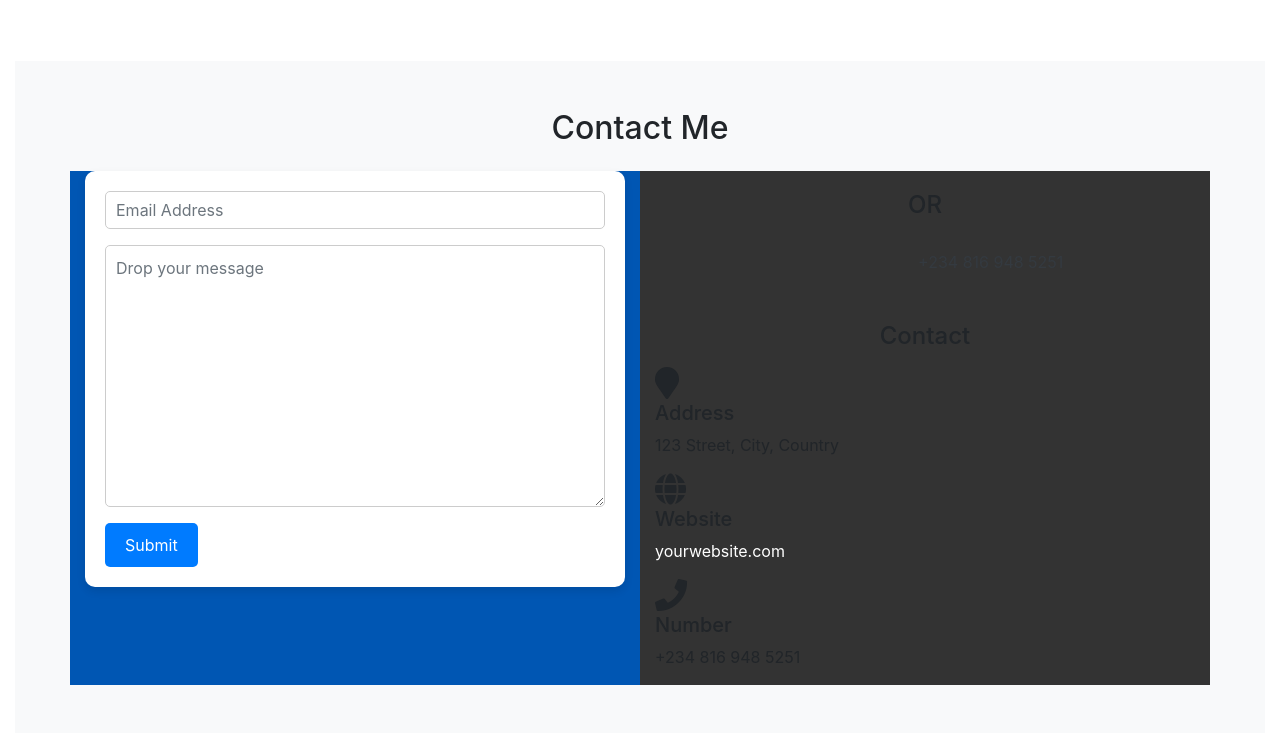
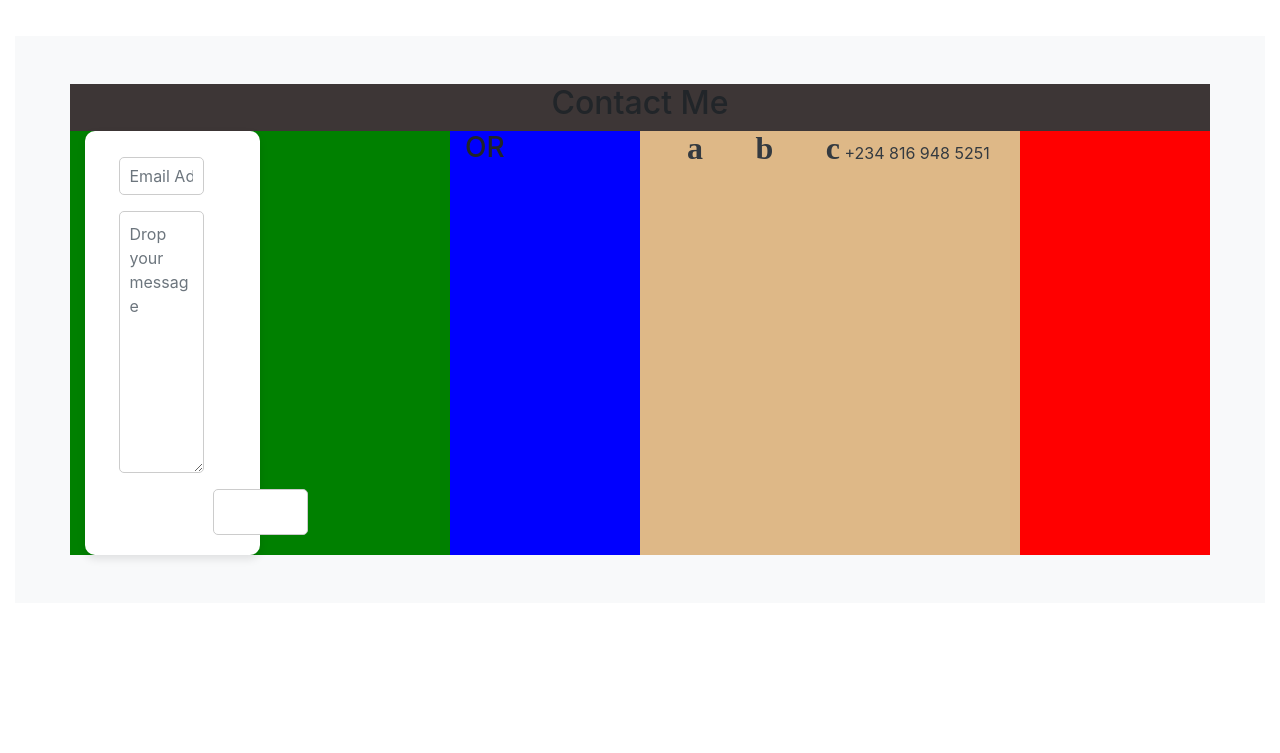
Before and after one commit to CODEPAGEHERE/graphitie, a plain HTML site: page index.html in a window 1280 px wide. Shown: the part 567-1320 px from the top of the page. Drawn offline with nearby package versions, Linux system fonts and the light colour scheme.

Commit message:
working contact

```diff
--- a/design.css
+++ b/design.css
@@ -8,6 +8,10 @@ body, html {
 .section {
     padding: 60px 0;
 }
+
+
+
+
 
 
 /* FOOTER STYLE */
@@ -79,6 +83,69 @@ footer a:hover {
 
 
 
+
+
+
+
+/* CONTACT STYLE */
+#contact  form {
+    padding: 20px;
+    background-color: #ffffff;
+    border-radius: 10px;
+    width: 50%;
+    box-shadow: 0 4px 8px rgba(0, 0, 0, 0.1);
+}
+
+#contact .form-control {
+    border-radius: 5px;
+    border: 1px solid #cccccc;
+    padding: 10px;
+    font-size: 1em;
+}
+
+#contact .form-control:focus {
+    border-color: #007bff;
+    box-shadow: 0 0 5px rgba(0, 123, 255, 0.5);
+}
+
+#contact .btn-primary {
+    background-color: #ffffff;
+    border: 1px solid #cccccc;
+    padding: 10px 20px;
+    font-size: 1em;
+    border-radius: 5px;
+    transition: background-color 0.3s ease;
+}
+
+#contact .btn-primary:hover {
+    background-color: #0465ce; /* Change the background color on hover */
+}
+.form-group{
+    margin-left: 10%;
+}
+
+#contact .form-control#email,#message{
+    width: 70%;
+    margin-top: 5%;
+}
+#contact #formsubmit{
+    margin-left: 80%;
+}
+
+#contact .text-center h4 {
+    margin-top: 20px;
+    margin-bottom: 20px;
+}
+
+#contact .text-center .d-inline-block a {
+    margin-right: 10px;
+
+
+
+
+
+
+
 /* The header style */
 header {
     background-color: rgb(8, 8, 54);
@@ -141,102 +208,4 @@ nav .navbar-nav .nav-link {
 
 
 
-/*CONTACT STYLE*/
-#contact .col-md-6 form {
-    padding: 20px;
-    background-color: #ffffff;
-    border-radius: 10px;
-    box-shadow: 0 4px 8px rgba(0, 0, 0, 0.1);
 }
-
-/* Styling for the form elements */
-#contact .form-group label {
-    font-weight: bold;
-    color: #333333;
-}
-
-#contact .form-control {
-    border-radius: 5px; /* Round the corners of input fields */
-    border: 1px solid #cccccc; /* Set a light border color */
-    padding: 10px; /* Add padding inside the input fields */
-    font-size: 1em; /* Set the font size */
-}
-
-#contact .form-control:focus {
-    border-color: #007bff; /* Change border color on focus */
-    box-shadow: 0 0 5px rgba(0, 123, 255, 0.5); /* Add a blue glow on focus */
-}
-
-#contact .btn-primary {
-    background-color: #007bff; /* Set the button background color */
-    border: none; /* Remove the border */
-    padding: 10px 20px; /* Add padding inside the button */
-    font-size: 1em; /* Set the font size */
-    border-radius: 5px; /* Round the corners */
-    transition: background-color 0.3s ease; /* Add a transition effect */
-}
-
-#contact .btn-primary:hover {
-    background-color: #0056b3; /* Change the background color on hover */
-}
-
-/* Styling for the contact information and icons */
-#contact .text-center h4 {
-    margin-top: 20px;
-    margin-bottom: 20px;
-}
-
-#contact .text-center .d-inline-block a {
-    margin-right: 10px;
-    color: #333333;
-    transition: color 0.3s ease;
-}
-
-#contact .text-center .d-inline-block a:hover {
-    color: #007bff;
-}
-
-#contact .d-flex.align-items-center i {
-    color: #007bff; /* Icon color */
-}
-
-#contact .d-flex.align-items-center h5 {
-    margin: 0 0 5px 0; /* Margin around the heading */
-    font-weight: bold; /* Make the heading bold */
-}
-
-#contact .d-flex.align-items-center p {
-    margin: 0; /* Remove margin from paragraph */
-}
-
-/* Media Queries for responsive design */
-@media (max-width: 767px) {
-    #contact .col-md-6 {
-        margin-bottom: 20px; /* Add margin at the bottom for spacing */
-    }
-
-    #contact .text-center .d-inline-block a {
-        margin-right: 5px; /* Reduce margin on smaller screens */
-    }
-
-    #contact .form-control {
-        font-size: 0.9em; /* Reduce font size for input fields */
-    }
-
-    #contact .btn-primary {
-        width: 100%; /* Make the button full width on small screens */
-        font-size: 0.9em; /* Reduce font size for the button */
-    }
-}
-
-#siza{
-    width: 50%;
-    background-color: #0056b3;
-    float: left;
-}
-
-#sizb{
-    width: 50%;
-    background-color: #333333;
-    float: left;
-}
--- a/index.html
+++ b/index.html
@@ -50,53 +50,29 @@
             </div>
         </section>
 
+
         <section id="contact" class="section p-5 bg-light">
-            <div class="container">
-                <h2 class="text-center mb-4">Contact Me</h2>
-                <div class="row">
-                    <div class="col-md-6" id="siza">
+            <div class="container" style="background-color: rgb(61, 54, 54);">
+                <h2 style="text-align: center;">Contact Me</h2>
+                <div class="row" style="background-color: red;">
+                    <div class="col-md-4" style="background-color: green;">
                         <form action="/myemail" method="post">
                             <div class="form-group">
                                 <input type="email" class="form-control" id="email" placeholder="Email Address">
                             </div>
                             <div class="form-group">
-                                <textarea class="form-control" id="message" rows="10" placeholder="Drop your message"></textarea>
+                                <textarea class="form-control" id="message" rows="10" columns = "10" placeholder="Drop your message"></textarea>
                             </div>
-                            <button type="submit" class="btn btn-primary">Submit</button>
+                            <button type="submit" class="btn btn-primary" id="formsubmit">Submit</button>
                         </form>
                     </div>
-                    <div class="col-md-6" id="sizb">
-                        <div class="text-center mb-4">
-                            <h4>OR</h4>
-                            <div class="d-inline-block mb-4">
-                                <a href="#" class="text-dark mr-3"><i class="fa fa-instagram fa-2x" aria-hidden="true"></i></a>
-                                <a href="#" class="text-dark mr-3"><i class="fa fa-facebook fa-2x" aria-hidden="true"></i></a>
-                                <a href="#" class="text-dark"><i class="fa fa-whatsapp fa-2x" aria-hidden="true"></i> +234 816 948 5251</a>
-                            </div>
+                    <div class="col-md-2" style="background-color: blue;"><h3> OR </h3></div>
+                    <div class="col-md-4" style="background-color: burlywood;">
+                        <div id="social">
+                                <a href="#" class="text-dark mr-3"><i class="fa fa-instagram fa-2x" aria-hidden="true">a</i></a>
+                                <a href="#" class="text-dark mr-3"><i class="fa fa-facebook fa-2x" aria-hidden="true">b</i></a>
+                                <a href="#" class="text-dark"><i class="fa fa-whatsapp fa-2x" aria-hidden="true">c</i> +234 816 948 5251</a>
                         </div>
-                        <h4 class="text-center mb-3">Contact</h4>
-                        <div id="address-section">
-                            <div class="contact-item mb-3">
-                                <i class="fa fa-map-marker fa-2x mr-3" aria-hidden="true"></i>
-                                <div>
-                                    <h5>Address</h5>
-                                    <p>123 Street, City, Country</p>
-                                </div>
-                            </div>
-                            <div class="contact-item mb-3">
-                                <i class="fa fa-globe fa-2x mr-3" aria-hidden="true"></i>
-                                <div>
-                                    <h5>Website</h5>
-                                    <p><a href="http://yourwebsite.com" target="_blank">yourwebsite.com</a></p>
-                                </div>
-                            </div>
-                            <div class="contact-item">
-                                <i class="fa fa-phone fa-2x mr-3" aria-hidden="true"></i>
-                                <div>
-                                    <h5>Number</h5>
-                                    <p>+234 816 948 5251</p>
-                                </div>
-                            </div>
                         </div>
                     </div>
                 </div>
```
